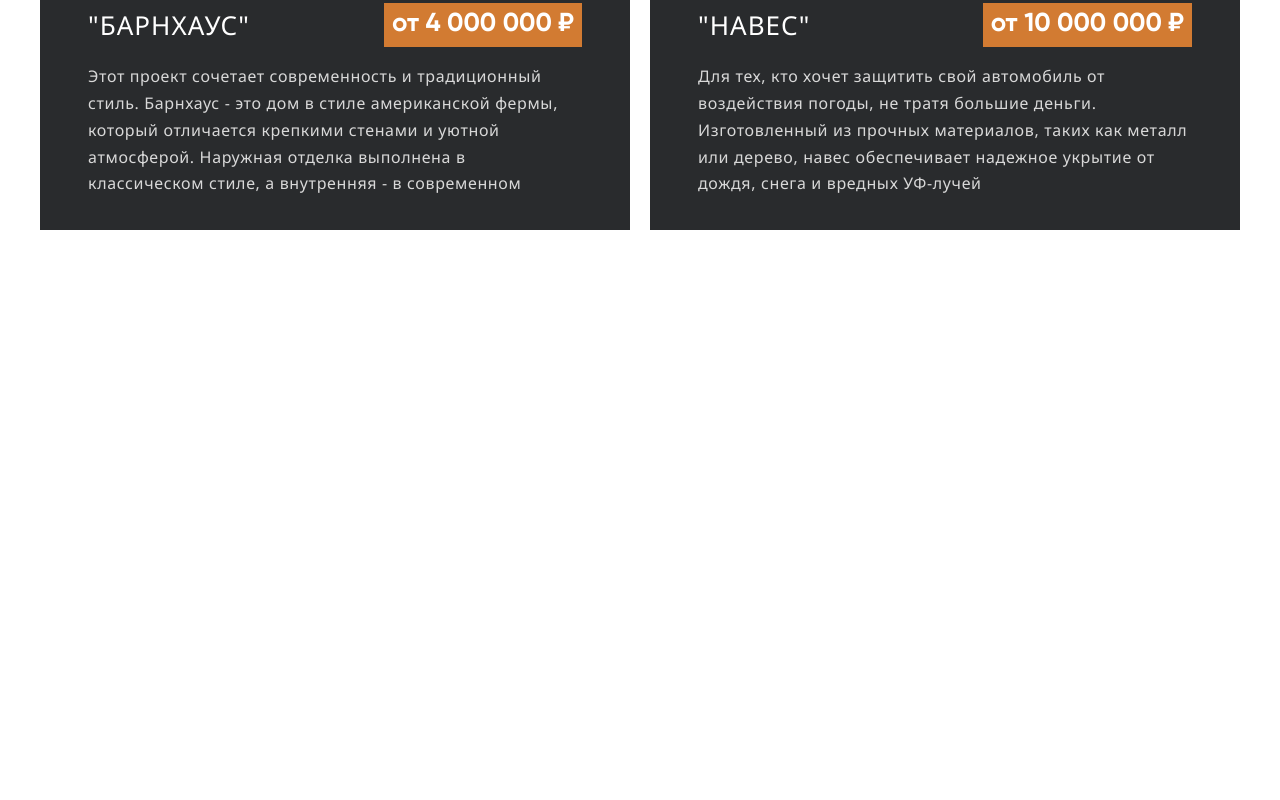
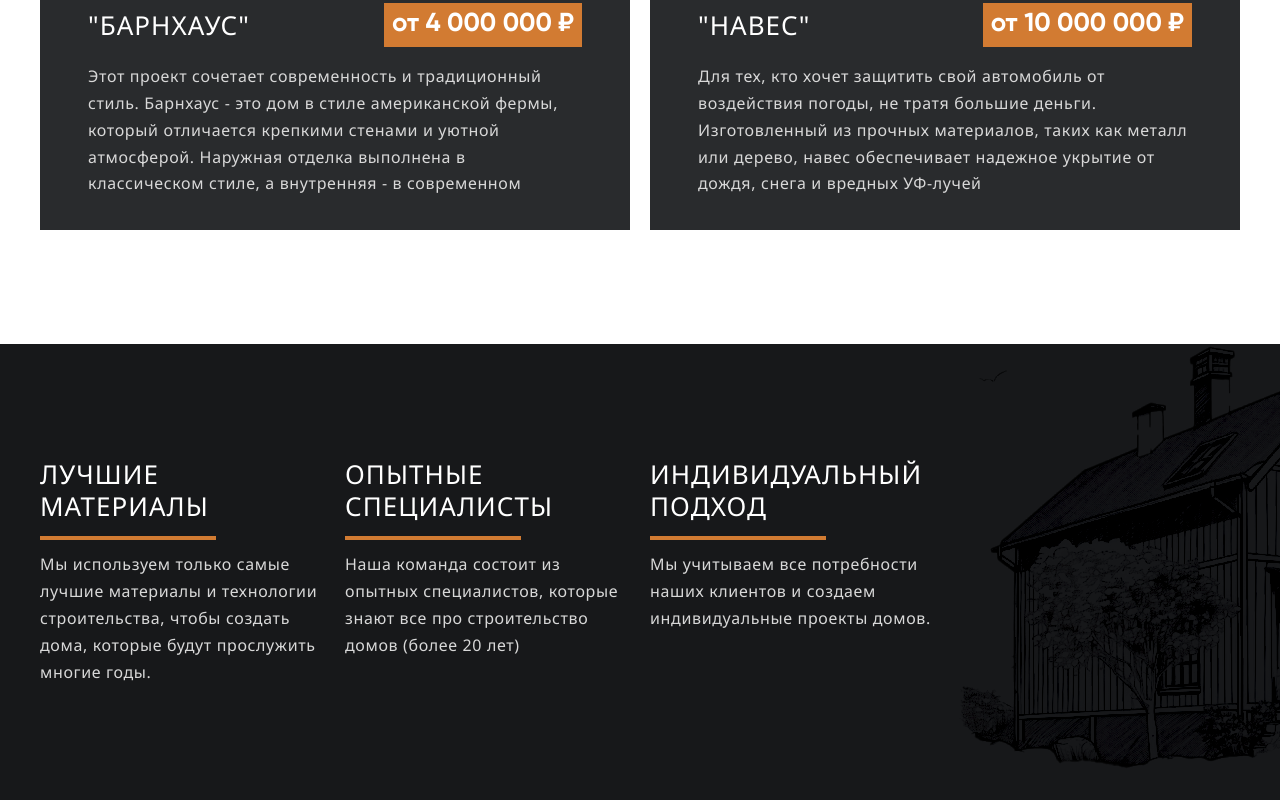
Before and after one commit to Hillel1408/country-houses, a website: page #src/index.html in a window 1280 px wide. Shown: the part 3641-4441 px from the top of the page. Before the commit the page ends 3985 px from the top, so only its background shows below. Drawn offline with nearby package versions, Linux system fonts and the light colour scheme; files that its build step writes are made by us from their sources; files whose address does not match are found by name; a web font is replaced by a local one.

Commit message:
Загородные дома

```diff
--- /dev/null
+++ b/#src/html/advantages.html
@@ -0,0 +1,28 @@
+<section class="advantages">
+    <div class="advantages__container container">
+        <div class="advantages__grid">
+            <div class="advantages__item">
+                <h3 class="advantages__title">лучшие материалы</h3>
+                <p class="advantages__text text bef-block">
+                    Мы используем только самые лучшие материалы и технологии
+                    строительства, чтобы создать дома, которые будут прослужить
+                    многие годы.
+                </p>
+            </div>
+            <div class="advantages__item">
+                <h3 class="advantages__title">опытные специалисты</h3>
+                <p class="advantages__text text bef-block">
+                    Наша команда состоит из опытных специалистов, которые знают
+                    все про строительство домов (более 20 лет)
+                </p>
+            </div>
+            <div class="advantages__item">
+                <h3 class="advantages__title">индивидуальный подход</h3>
+                <p class="advantages__text text bef-block">
+                    Мы учитываем все потребности наших клиентов и создаем
+                    индивидуальные проекты домов.
+                </p>
+            </div>
+        </div>
+    </div>
+</section>
--- a/#src/index.html
+++ b/#src/index.html
@@ -15,6 +15,7 @@
     <body class="body">
         @@include('./html/header.html') @@include('./html/intro.html')
         @@include('./html/services.html') @@include('./html/projects.html')
+        @@include('./html/advantages.html')
         <script src="js/swiper-bundle.min.js"></script>
         <script src="js/script.js"></script>
     </body>
--- /dev/null
+++ b/#src/scss/sections/advantages.scss
@@ -0,0 +1,32 @@
+.advantages {
+    background-color: #17181a;
+    overflow: hidden;
+    &__grid {
+        display: grid;
+        padding: 114px 0;
+        position: relative;
+        grid-template-columns: 1fr 1fr 1fr;
+        max-width: 895px;
+        gap: 20px;
+
+        &:after {
+            content: url('../img/img-4.png');
+            mix-blend-mode: color-burn;
+            position: absolute;
+            top: 0;
+            right: -100%;
+            transform: translateX(-50%);
+        }
+    }
+    &__text {
+        color: #d8d8d8;
+    }
+    &__title {
+        font-size: 26px;
+        line-height: 32 / 26 * 100%;
+        letter-spacing: 0.04em;
+        text-transform: uppercase;
+        color: #ffffff;
+        margin-bottom: 14px;
+    }
+}
--- a/#src/scss/style.scss
+++ b/#src/scss/style.scss
@@ -35,4 +35,5 @@ body {
 @import './sections/intro';
 @import './sections/services';
 @import './sections/projects';
+@import './sections/advantages';
 @import './sections/footer';
```
Also changed, not shown: #src/img/img-4.png (added).
